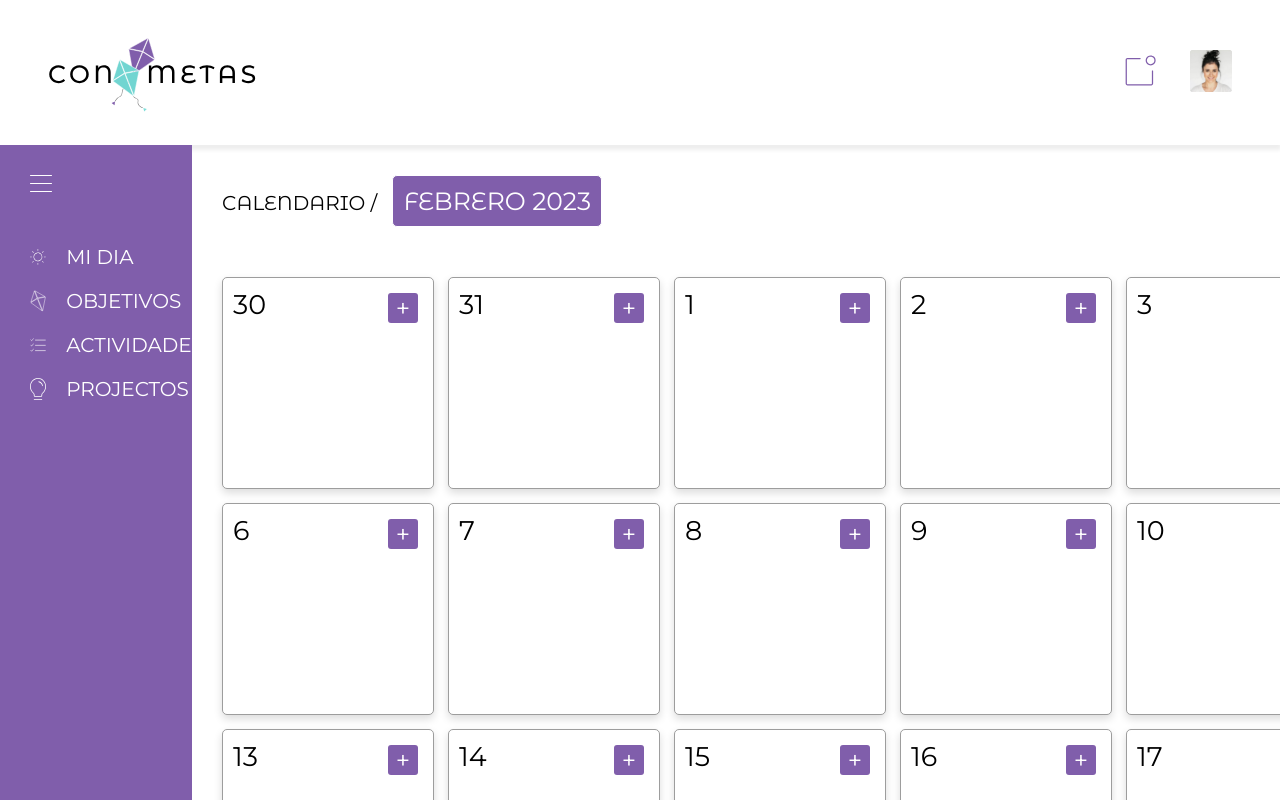
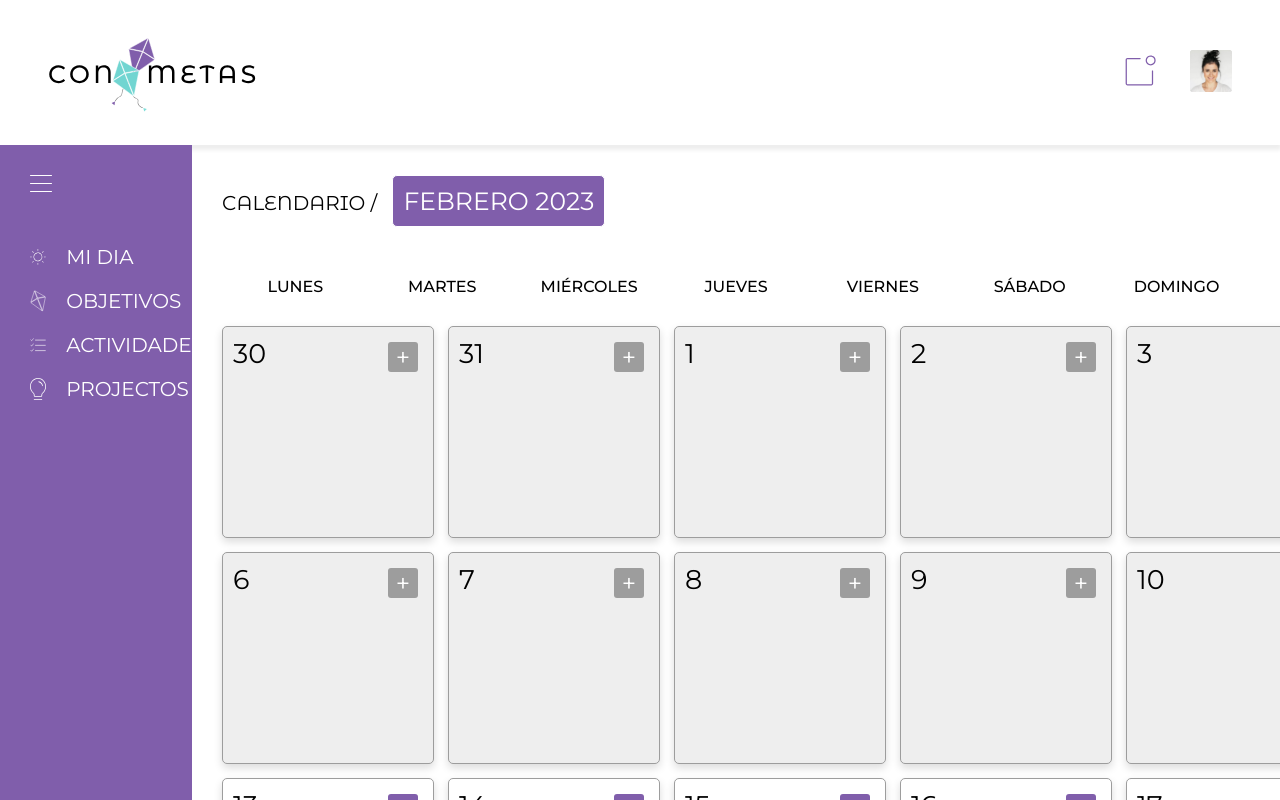
Before and after one commit to luciamouriz/conmetas, a React (Vite) app: page / in a window 1280 px wide. Shown: the top 800 px of the page. Built offline with nearby package versions, Linux system fonts and the light colour scheme.

Commit message:
controlar dias OFF y dias ON

```diff
--- a/src/components/UIDate/UIDate.jsx
+++ b/src/components/UIDate/UIDate.jsx
@@ -45,11 +45,20 @@ export const UIDate = () => {
 
   return (
     <div className="uidate-wrapper">
-      <p>CALENDARIO / <button onClick={handleClickUIDate}>{id != "" ? `${months[id]} ${inputValue}` : `${months[monthToday]} ${yearToday}`}</button></p>
+      <p className="title-calendar">CALENDARIO / <button onClick={handleClickUIDate}>{id != "" ? `${months[id]} ${inputValue}` : `${months[monthToday]} ${yearToday}`}</button></p>
+      <div className="week-calendar">
+        <p>Lunes</p>
+        <p>Martes</p>
+        <p>Miércoles</p>
+        <p>Jueves</p>
+        <p>Viernes</p>
+        <p>Sábado</p>
+        <p>Domingo</p>
+      </div>
       {showUIDate &&
         <div className="select-date">
           <p ref={validation}>Selecciona una fecha</p>
-          <input type="text" value={inputValue} onChange={handleInputChange} onKeyPress={handleInputChange} placeholder="Año"/>
+          <input type="text" value={inputValue} onChange={handleInputChange} onKeyPress={handleInputChange} placeholder="Año" />
 
           <div className="buttons-months">
             {months.map((month, index) => (
--- a/src/components/UIDate/uidate.scss
+++ b/src/components/UIDate/uidate.scss
@@ -1,16 +1,26 @@
 @use "../../styles/config.scss" as conf;
 
-
-.active {
-    background-color: red;
-}
 
 .uidate-wrapper {
     position: relative;
     padding: 30px;
 
-    p button {
+    .week-calendar{
+        display: grid;
+        grid-template-columns: repeat(7,1fr);
+        text-align: center;
+        text-transform: uppercase;
+        margin-bottom: 30px;
+        font-weight: 500;
+    }
+
+
+
+    .title-calendar {
+        font-size: 20px;
         font-family: conf.$montserratAlter;
+
+        button {
             font-size: 25px;
             text-transform: uppercase;
             background-color: conf.$primary-color;
@@ -20,20 +30,18 @@
             border-radius: 5px;
             margin-left: 10px;
             margin-bottom: 50px;
-        border:1px solid;
+            border: 1px solid;
             cursor: pointer;
 
             @include conf.hover-button;
         }
-
-    p {
-        font-size: 20px;
-        font-family: conf.$montserratAlter;
     }
 
 
     .select-date {
         position: absolute;
+        top: 2%;
+        left: 30%;
         background-color: conf.$white;
         box-shadow: conf.$shadow;
         padding: 50px;
--- a/src/components/calendar/Calendar.jsx
+++ b/src/components/calendar/Calendar.jsx
@@ -4,7 +4,9 @@ import { CardDay } from "./day/CardDay";
 
 export const Calendar = ({ month, year }) => {
 
-    let array = [];
+
+    let days = [];
+
     //Buscar dia de la semana del dia 1 del mes:
     let firstDayMonth = new Date(year, month, "1") //buscar primer día del mes
     let firstWeek = firstDayMonth.getDay() //buscar día de la semana del día 1
@@ -22,25 +24,20 @@ export const Calendar = ({ month, year }) => {
 
         let myDay = dayMonth.getDate()
 
-        array[i] = myDay;
+        days[i] = myDay;
         //pasar al siguiente día
         myDay = myDay + 1;
         dayMonth.setDate(myDay);
 
+
     }
 
 
+    return (
 
-    return (
-        <>
-            <div className="calendar-wrapper">
-                {array.map((day, index) => (
-                    <CardDay key={index} day={day} />
-                ))}
-
-            </div>
-        </>
-
+        <div className="calendar-wrapper">
+            <CardDay days={days} month={month}/>
+        </div>
 
     )
 }
--- a/src/components/calendar/day/CardDay.jsx
+++ b/src/components/calendar/day/CardDay.jsx
@@ -1,10 +1,56 @@
+
 import { ButtonAdd } from "../../buttons/add/ButtonAdd"
 
-export const CardDay = ({day}) => {
+export const CardDay = ({ days, month }) => {
+
+  let today = new Date()
+  let indexDays;
+
+
+  /*Si el dia de hoy corresponde se le añade un color diferente para saber que ese es el dia de hoy en el calendario*/
+
   return (
-    <div className="card-day">
-        <div className="num-day">{day}</div>
-        <ButtonAdd/>
-    </div>
+    <>
+
+
+
+
+      {
+
+        days.map((day, index) => {
+          if (today.getMonth() >= month) {
+            if (today.getDate() == day && today.getMonth() == month) {
+              indexDays = index;
+
+              return (<div className="card-day-on active">
+                <div className="num-day">{day}</div>
+                <ButtonAdd />
+              </div>)
+            }
+
+            if (indexDays < index) {
+
+              return (<div className="card-day-on">
+                <div className="num-day">{day}</div>
+                <ButtonAdd />
+              </div>)
+
+            } else {
+
+              return (<div className="card-day-off">
+                <div className="num-day">{day}</div>
+                <ButtonAdd />
+              </div>)
+            }
+          } else {
+            return (<div className="card-day-off">
+              <div className="num-day">{day}</div>
+              <ButtonAdd />
+            </div>)
+          }
+        })}
+
+    </>
+
   )
 }
--- a/src/components/calendar/day/cardday.scss
+++ b/src/components/calendar/day/cardday.scss
@@ -1,4 +1,6 @@
-.card-day {
+@use "../../../styles/config.scss" as conf;
+
+.card-day-on {
     width: 210px;
     height: 210px;
     background: #FFFFFF;
@@ -18,3 +20,31 @@
         margin: 15px;
     }
 }
+
+.card-day-off {
+    width: 210px;
+    height: 210px;
+    background: conf.$gray-light;
+    border: 0.5px solid #9D9D9D;
+    box-shadow: 0px 4px 8px rgba(0, 0, 0, 0.14);
+    border-radius: 5px;
+
+    display: flex;
+    justify-content: space-between;
+
+    .num-day {
+        font-size: 27px;
+        margin: 10px;
+    }
+
+    .button-add {
+        margin: 15px;
+        background-color: conf.$gray-dark;
+    }
+}
+
+
+.active{
+    background-color: conf.$primary-color-light;
+    border: 1px solid conf.$primary-color;
+}
--- a/src/styles/config.scss
+++ b/src/styles/config.scss
@@ -21,7 +21,8 @@ $primary-color-light : var(--primary-color-light);
 $secondary-color: var(--secondary-color);
 $white: var(--white-color);
 $black: var(--black-color);
-
+$gray-light: var(--gray-light);
+$gray-dark: var(--gray-dark);
 /*Shadows*/
 $shadow: var(--shadow);
 
```
Lines whose indentation alone changed are shown as unchanged.
